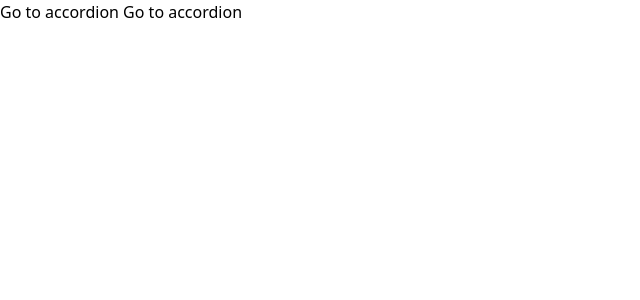
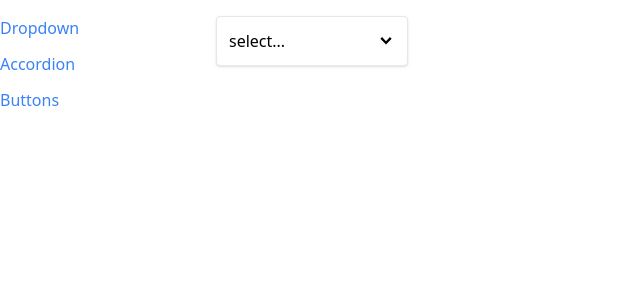
Before and after one commit to jesusoyer/React-components-project, a React (Create React App) app in the folder comps/: page / in a window 1280 px wide. Shown: the top 300 px of the page, without its empty margins (0-640 px from the left). Built offline with nearby package versions, Linux system fonts and the light colour scheme.

Commit message:
new changes

```diff
--- a/comps/src/App.js
+++ b/comps/src/App.js
@@ -1,23 +1,29 @@
-import Link from './components/Link';
+import SideBar from './components/Sidebar'
 import Route from './components/Route';
 import AccordionPage from './pages/AccordionPage';
 import DropdownPage from './pages/DropdownPage';
+import ButtonPage from './pages/ButtonPage';
+
+
+
 
 function App(){
 
 
  return(
-    <div>
-    <Link to="/accordion"> Go to accordion</Link>
-    <Link to="/dropdown"> Go to accordion</Link>
+    <div className='container mx-auto grid grid-cols-6 gap-4 mt-4'>
+    <SideBar />
 
-    <div>
+    <div className='col-span-5'>
 
     <Route path="/accordion">
     <AccordionPage />
     </Route>
-    <Route path="/dropdown">
+    <Route path="/">
         <DropdownPage />
+    </Route>
+    <Route path="/buttons">
+        <ButtonPage />
     </Route>
 
     </div>
--- a/comps/src/components/Link.js
+++ b/comps/src/components/Link.js
@@ -1,8 +1,13 @@
-import { useContext } from "react";
-import NavigationContext from "../context/navigation";
+import classNames from "classnames";
 
-function Link ({to, children}){
-    const {navigate} = useContext(NavigationContext);
+import useNavigation from "../hooks/use-navigation";
+
+function Link ({to, children, className}){
+    const {navigate, currentPath, activeClassName} = useNavigation();
+
+    const classes = classNames('text-blue-500', 'mb-3', className,
+    currentPath === to && activeClassName
+    );
 
     const handleClick = (event)=> {
         if (event.metaKey || event.ctrlKey){
@@ -16,7 +21,7 @@
 
     };
 
-return <a href={to} onClick={handleClick}>{children}</a>
+return <a className={classes} href={to} onClick={handleClick}>{children}</a>
 
 
 }
--- a/comps/src/components/Route.js
+++ b/comps/src/components/Route.js
@@ -1,9 +1,8 @@
-import { useContext } from "react";
-import NavigationContext from "../context/navigation";
+import useNavigation from "../hooks/use-navigation";
 
 function Route ({path, children}){
 
-    const {currentPath} = useContext(NavigationContext);
+    const {currentPath} = useNavigation();
 
     if(path === currentPath) {
         return children;
--- /dev/null
+++ b/comps/src/components/Sidebar.js
@@ -0,0 +1,24 @@
+import Link from './Link';
+function SideBar(){
+
+const links = [
+    {label:'Dropdown', path: '/' },
+    {label: 'Accordion', path: 'accordion' },
+    {label: 'Buttons', path: '/buttons' }
+];
+
+const renderedLinks = links.map((link)=>{
+    return <Link key={link.label} to={link.path} className="mb-3 " activeClassName="font-bold border-l-4 border-blue-500 pl-2">{link.label}</Link>
+
+}
+);
+
+
+    return(
+        <div className='sticky top-0 overflow-y-scroll flex flex-col item-start'>
+            {renderedLinks}
+        </div>
+    );
+}
+
+export default SideBar;
--- /dev/null
+++ b/comps/src/hooks/use-navigation.js
@@ -0,0 +1,8 @@
+import { useContext } from "react";
+import NavigationContext from "../context/navigation";
+
+function useNavigation(){
+    return useContext(NavigationContext);
+}
+
+export default useNavigation;
```
